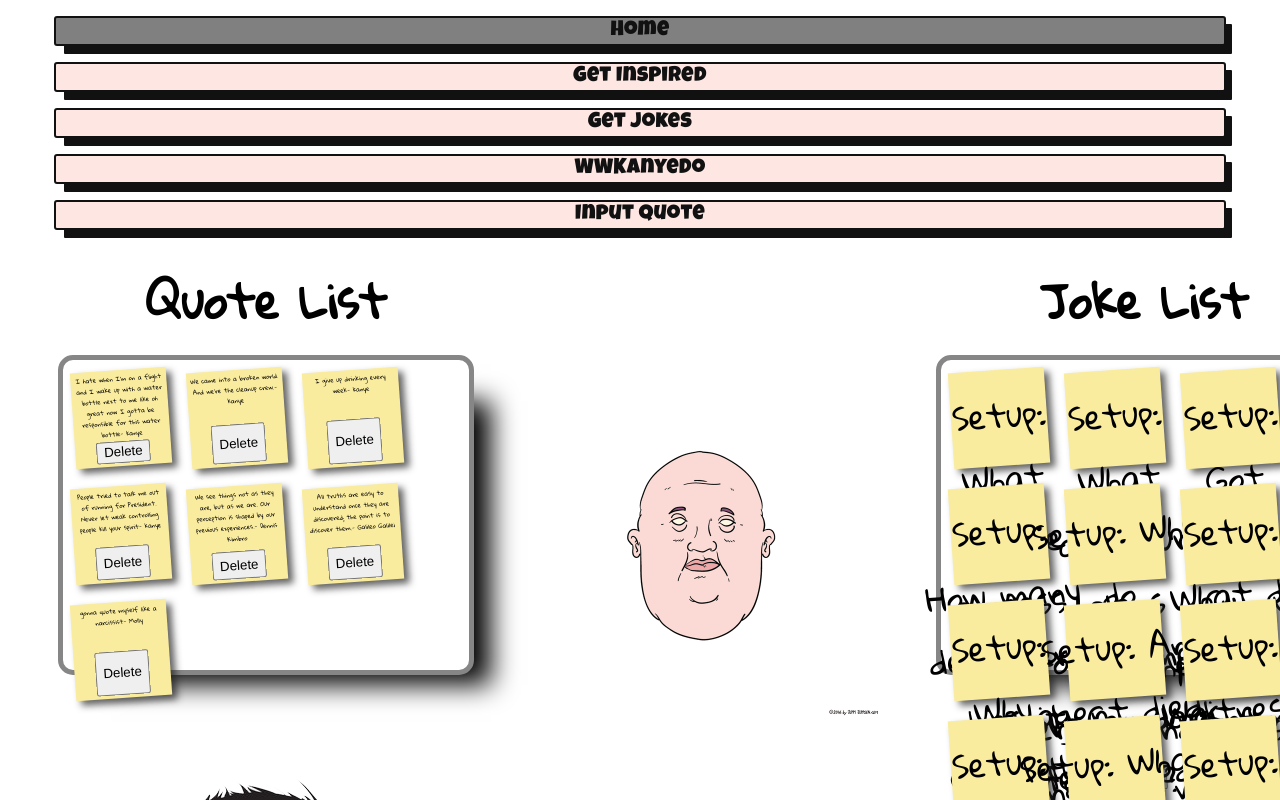
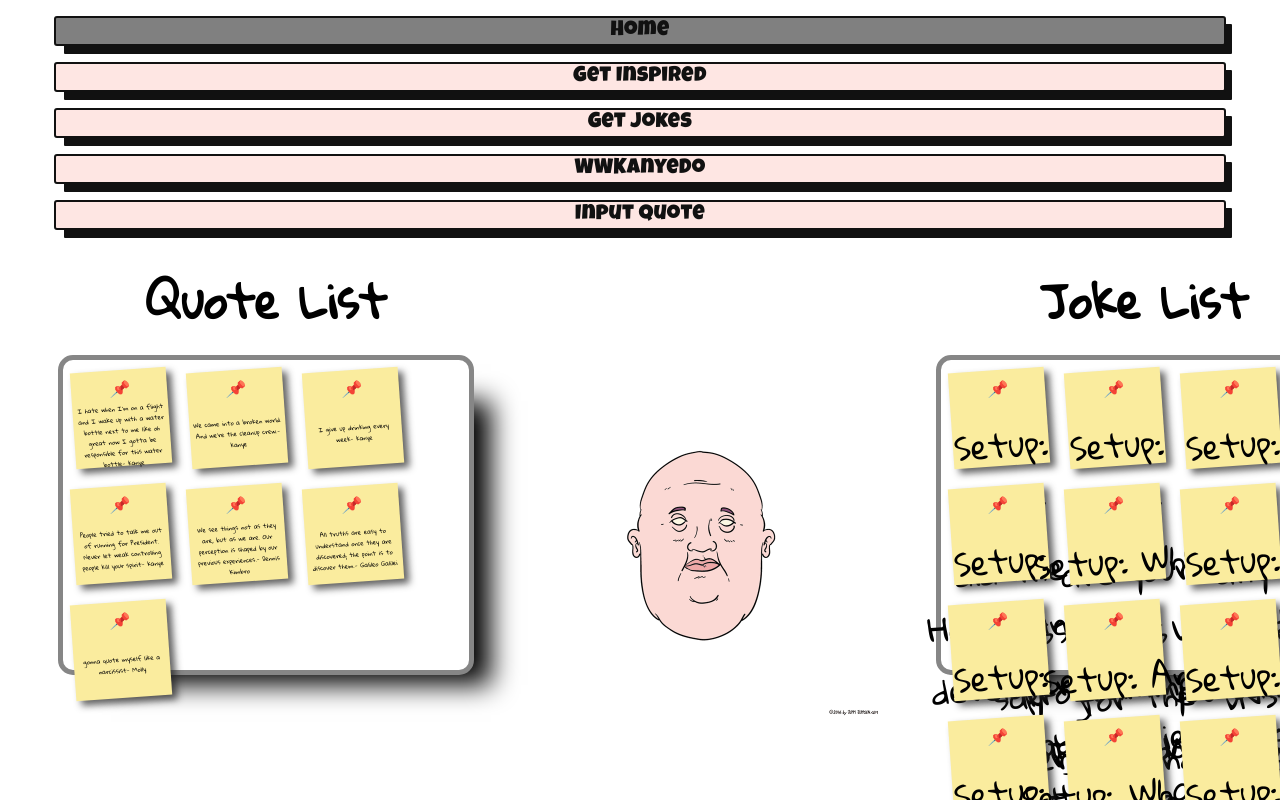
Before and after one commit to ChloeCCPeng/Energy-Booster, a React (Create React App) app: page / in a window 1280 px wide. Shown: the top 800 px of the page. Built offline with nearby package versions, Linux system fonts and the light colour scheme; data requests are answered from the project's data file.

Commit message:
removed monkey image from home page and made home page delete button a clickable thumbtack emoji instead.

```diff
--- a/public/index.html
+++ b/public/index.html
@@ -35,7 +35,7 @@
     <noscript>You need to enable JavaScript to run this app.</noscript>
     <div id="root"></div>
 
-    <img src="./Monkey.png" alt="monkey">
+
 
     <!--
       This HTML file is a template.
--- a/src/App.js
+++ b/src/App.js
@@ -87,15 +87,19 @@ function App() {
         </Route>
         <Route exact path="/getjokes">
           <DevJoke saveJoke={saveJoke} />
+          <img src="./Monkey.png" alt="monkey"></img>
         </Route>
         <Route exact path="/kanyequote">
           <KanyeQuote saveQuote={saveQuote} />
+          <img src="./Monkey.png" alt="monkey"></img>
         </Route>
         <Route exact path="/inspirationalquote">
           <InspirationalQuote saveQuote={saveQuote} />
+          <img src="./Monkey.png" alt="monkey"></img>
         </Route>
         <Route exact path="/inputquote">
           <InputQuote saveJoke={saveJoke} saveQuote={saveQuote} />
+          <img src="./Monkey.png" alt="monkey"></img>
         </Route>
       </Switch>
     </div>
--- a/src/Joke.js
+++ b/src/Joke.js
@@ -6,9 +6,9 @@ function Joke ({joke, deleteJoke}) {
 
     return (
         <div className="stickynotes">
+            <i className='thumbtack' onClick={() => deleteJoke(id)}>📌</i>
             <div onClick={() => setShowPunchline(!showPunchline)}>{`Setup: ${question}`}</div>
             <p>{showPunchline ? `Punchline: ${punchline}` : ""}</p>
-            <button onClick={() => deleteJoke(id)}>Delete</button>
         </div>
     )
 }
--- a/src/Quote.js
+++ b/src/Quote.js
@@ -4,8 +4,8 @@ function Quote ({quote, deleteQuote}) {
     const {id, text, author} = quote;
     return (
         <div className="stickynotes">
+            <i className='thumbtack' onClick={() => deleteQuote(id)}>📌</i>
             {`${text}- ${author}`}
-            <button onClick={() => deleteQuote(id)}>Delete</button>
         </div>
     )
 }
--- a/src/index.css
+++ b/src/index.css
@@ -246,3 +246,9 @@ input{
   font-family: 'Franklin Gothic Medium', 'Arial Narrow', Arial, sans-serif;
   width: 15%;
 }
+
+
+.thumbtack {
+  font-size: 15px;
+  padding: 0px;
+}
```
